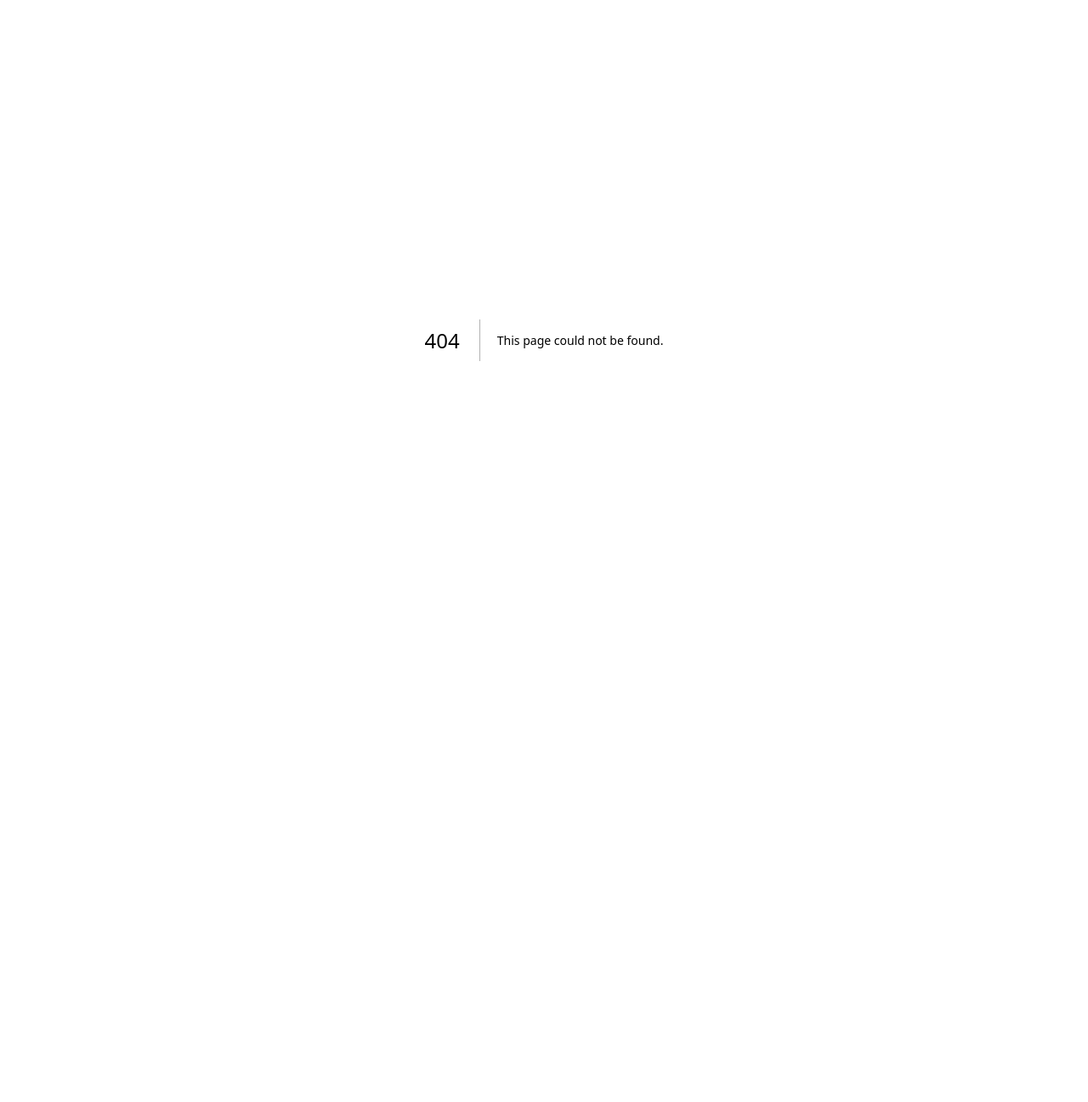
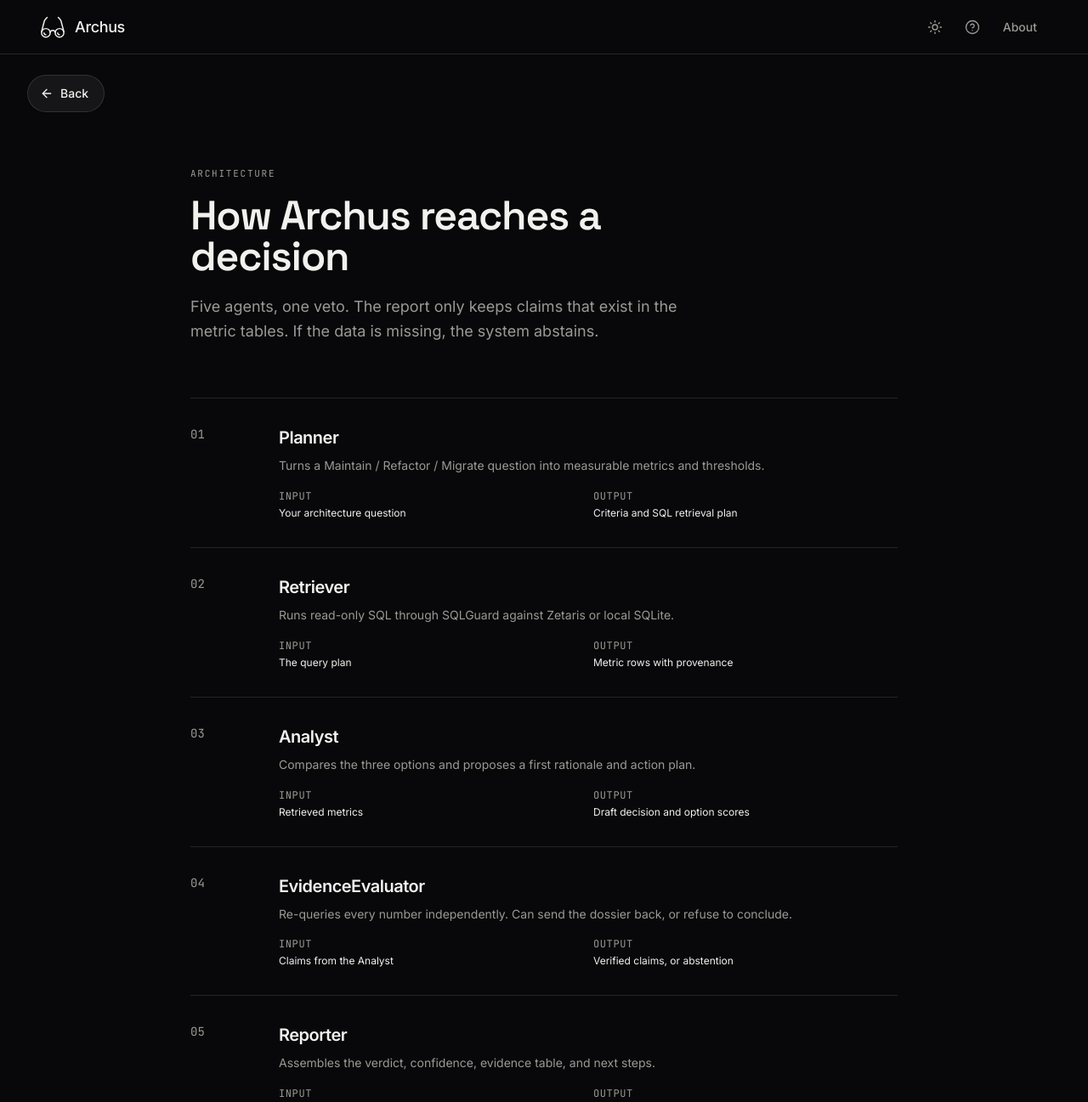
Before and after one commit to HE11032006/Archus, a Next.js app in the folder frontend_archus/: page /about in a window 1280 px wide. Before the commit this address had no page. Shown: the top 1297 px of the page at 85% size. Before the commit the page ends 800 px from the top, so only its background shows below. Built offline with nearby package versions, Linux system fonts and the light colour scheme.

Commit message:
docs(frontend): documentation d architecture et vue detaillee des agents

```diff
--- /dev/null
+++ b/frontend_archus/src/app/about/page.tsx
@@ -0,0 +1,135 @@
+"use client";
+
+import Link from "next/link";
+
+import { BackButton } from "@/components/back-button";
+import { SiteFooter } from "@/components/site-footer";
+import { SiteHeader } from "@/components/site-header";
+
+const PIPELINE = [
+  {
+    step: "01",
+    name: "Planner",
+    input: "Your architecture question",
+    output: "Criteria and SQL retrieval plan",
+    desc: "Turns a Maintain / Refactor / Migrate question into measurable metrics and thresholds.",
+  },
+  {
+    step: "02",
+    name: "Retriever",
+    input: "The query plan",
+    output: "Metric rows with provenance",
+    desc: "Runs read-only SQL through SQLGuard against Zetaris or local SQLite.",
+  },
+  {
+    step: "03",
+    name: "Analyst",
+    input: "Retrieved metrics",
+    output: "Draft decision and option scores",
+    desc: "Compares the three options and proposes a first rationale and action plan.",
+  },
+  {
+    step: "04",
+    name: "EvidenceEvaluator",
+    input: "Claims from the Analyst",
+    output: "Verified claims, or abstention",
+    desc: "Re-queries every number independently. Can send the dossier back, or refuse to conclude.",
+  },
+  {
+    step: "05",
+    name: "Reporter",
+    input: "Verified evidence",
+    output: "Decision record",
+    desc: "Assembles the verdict, confidence, evidence table, and next steps.",
+  },
+];
+
+export default function AboutPage() {
+  return (
+    <div className="landing min-h-svh">
+      <SiteHeader solid />
+      <div className="px-8 pt-6">
+        <BackButton />
+      </div>
+
+      <main className="mx-auto w-full max-w-4xl px-6 py-10 md:px-8 md:py-16">
+        <p className="font-mono text-[11px] uppercase tracking-[0.16em] text-[var(--landing-muted)]">
+          Architecture
+        </p>
+        <h1
+          className="mt-4 max-w-xl text-4xl font-semibold tracking-tight md:text-5xl"
+          style={{ fontFamily: "var(--font-family-display), sans-serif" }}
+        >
+          How Archus reaches a decision
+        </h1>
+        <p className="mt-5 max-w-xl text-base leading-relaxed text-[var(--landing-muted)] md:text-lg">
+          Five agents, one veto. The report only keeps claims that exist in the
+          metric tables. If the data is missing, the system abstains.
+        </p>
+
+        <ol className="mt-16 space-y-0">
+          {PIPELINE.map((step) => (
+            <li
+              key={step.name}
+              className="grid gap-4 border-t border-[var(--landing-border)] py-8 md:grid-cols-[88px_1fr]"
+            >
+              <span className="font-mono text-sm text-[var(--landing-muted)]">{step.step}</span>
+              <div>
+                <h2 className="text-xl font-semibold tracking-tight">{step.name}</h2>
+                <p className="mt-2 text-sm leading-relaxed text-[var(--landing-muted)]">{step.desc}</p>
+                <dl className="mt-4 grid gap-3 text-xs sm:grid-cols-2">
+                  <div>
+                    <dt className="font-mono uppercase tracking-wider text-[var(--landing-muted)]">Input</dt>
+                    <dd className="mt-1">{step.input}</dd>
+                  </div>
+                  <div>
+                    <dt className="font-mono uppercase tracking-wider text-[var(--landing-muted)]">Output</dt>
+                    <dd className="mt-1">{step.output}</dd>
+                  </div>
+                </dl>
+              </div>
+            </li>
+          ))}
+        </ol>
+
+        <section className="mt-8 border-t border-[var(--landing-border)] pt-12">
+          <h2
+            className="text-2xl font-semibold tracking-tight"
+            style={{ fontFamily: "var(--font-family-display), sans-serif" }}
+          >
+            What gets queried
+          </h2>
+          <ul className="mt-6 space-y-3 text-sm text-[var(--landing-muted)]">
+            <li>
+              <code className="mr-2 font-mono text-[var(--landing-fg)]">modules</code>
+              complexity, coupling, cohesion
+            </li>
+            <li>
+              <code className="mr-2 font-mono text-[var(--landing-fg)]">antipatterns</code>
+              god classes, deep inheritance, circular deps
+            </li>
+            <li>
+              <code className="mr-2 font-mono text-[var(--landing-fg)]">tests</code>
+              coverage estimates
+            </li>
+            <li>
+              <code className="mr-2 font-mono text-[var(--landing-fg)]">git_hotspots</code>
+              change frequency and churn
+            </li>
+          </ul>
+        </section>
+
+        <div className="mt-16">
+          <Link
+            href="/analyze?repo=django_app"
+            className="inline-flex rounded-full border border-[var(--landing-border)] px-5 py-2.5 text-sm font-medium hover:bg-[color-mix(in_srgb,var(--landing-fg)_6%,transparent)]"
+          >
+            Run a demo analysis
+          </Link>
+        </div>
+      </main>
+
+      <SiteFooter />
+    </div>
+  );
+}
```
Also changed, not shown: 2 other files (tests, documents, lock files or other folders).
